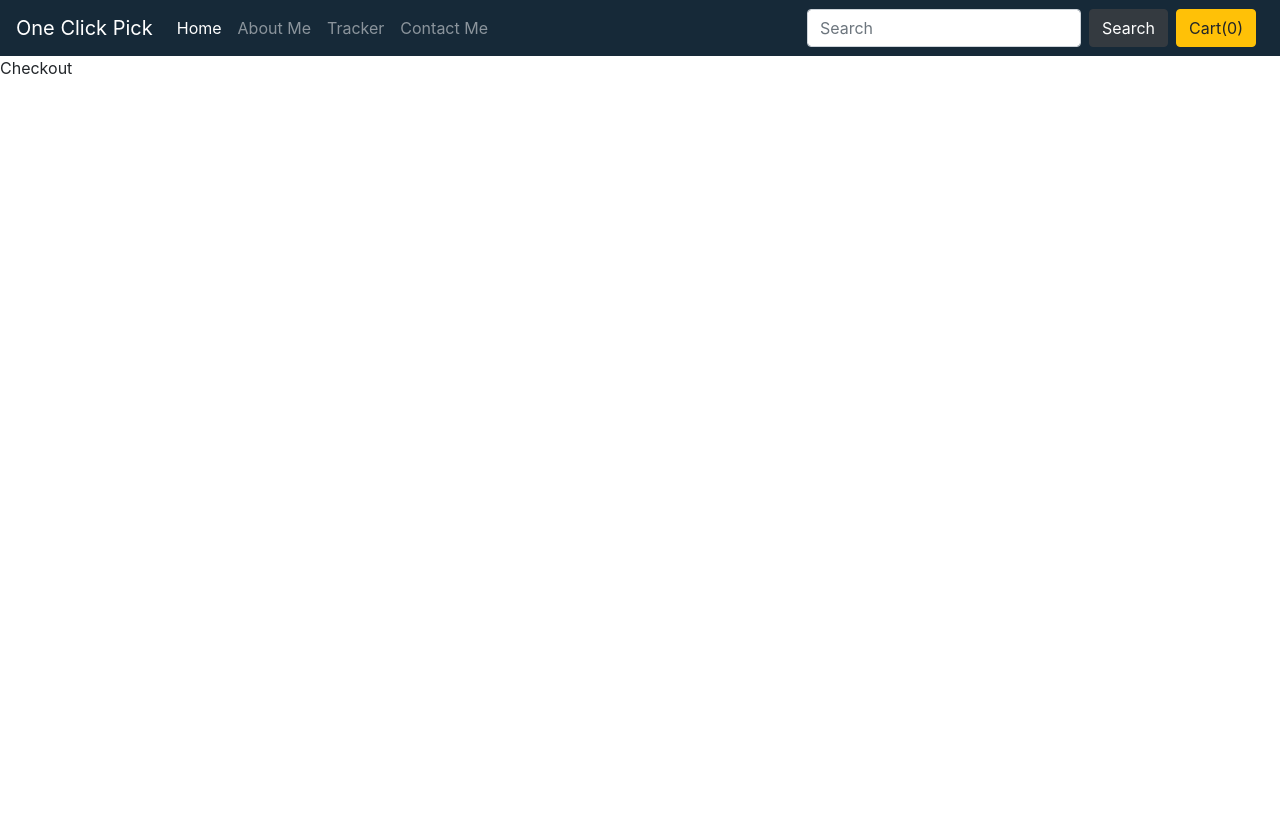
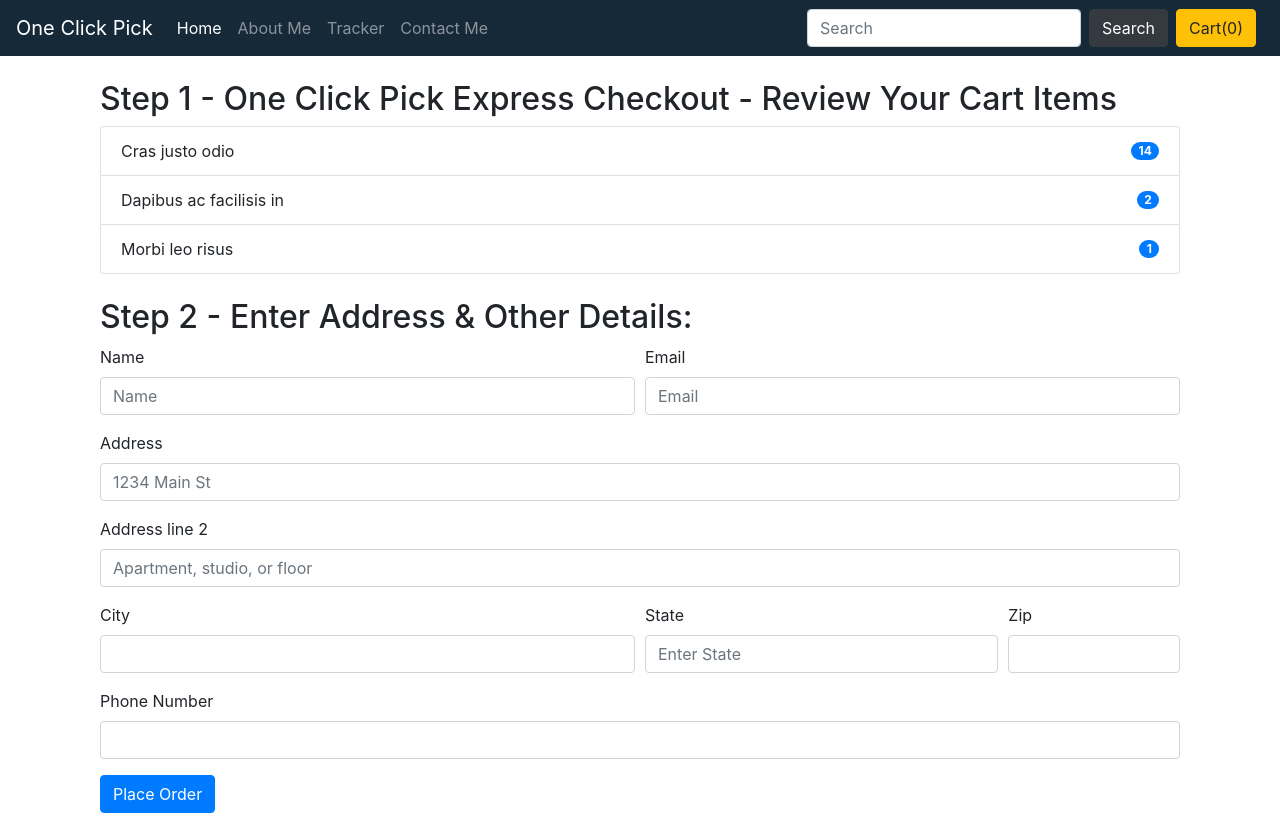
Before and after one commit to IamOmaR22/OneClick_Pick-with-Django, a Django app: page /shop/checkout/ in a window 1280 px wide. Before the commit the page ends 74 px from the top, so only its background shows below. Run offline with Django 3.2, Linux system fonts and the light colour scheme; some libraries are stand-ins or nearby versions.

Commit message:
Checkout Page Created

```diff
--- a/shop/templates/shop/checkout.html
+++ b/shop/templates/shop/checkout.html
@@ -2,7 +2,70 @@
 
 {% block title %} Checkout - One Click Pick {% endblock %}
 
+{% block body %}
 
-{% block body %}
-Checkout
+<div class="container">
+    <div class="col my-4">
+        <h2>Step 1 - One Click Pick Express Checkout - Review Your Cart Items</h2>
+        <div id="items">
+            <ul class="list-group">
+                <li class="list-group-item d-flex justify-content-between align-items-center">
+                    Cras justo odio
+                    <span class="badge badge-primary badge-pill">14</span>
+                </li>
+                <li class="list-group-item d-flex justify-content-between align-items-center">
+                    Dapibus ac facilisis in
+                    <span class="badge badge-primary badge-pill">2</span>
+                </li>
+                <li class="list-group-item d-flex justify-content-between align-items-center">
+                    Morbi leo risus
+                    <span class="badge badge-primary badge-pill">1</span>
+                </li>
+            </ul>
+        </div>
+    </div>
+    <div class="col my-4">
+        <h2>Step 2 - Enter Address & Other Details:</h2>
+        <form>
+            <div class="form-row">
+                <div class="form-group col-md-6">
+                    <label for="inputname">Name</label>
+                    <input type="name" class="form-control" id="inputname" placeholder="Name">
+                </div>
+                <div class="form-group col-md-6">
+                    <label for="inputEmail4">Email</label>
+                    <input type="email" class="form-control" id="inputEmail4" placeholder="Email">
+                </div>
+            </div>
+            <div class="form-group">
+                <label for="inputAddress">Address</label>
+                <input type="text" class="form-control" id="inputAddress" placeholder="1234 Main St">
+            </div>
+            <div class="form-group">
+                <label for="inputAddress2">Address line 2</label>
+                <input type="text" class="form-control" id="inputAddress2" placeholder="Apartment, studio, or floor">
+            </div>
+            <div class="form-row">
+                <div class="form-group col-md-6">
+                    <label for="inputCity">City</label>
+                    <input type="text" class="form-control" id="inputCity">
+                </div>
+                <div class="form-group col-md-4">
+                    <label for="inputState">State</label>
+                    <input type="text" class="form-control" id="inputAddress2" placeholder="Enter State">
+                </div>
+                <div class="form-group col-md-2">
+                    <label for="inputZip">Zip</label>
+                    <input type="text" class="form-control" id="inputZip">
+                </div>
+            </div>
+            <div class="form-group">
+                    <label for="inputZip">Phone Number</label>
+                    <input type="tel" class="form-control" id="inputPhone">
+                </div>
+            <button type="submit" class="btn btn-primary">Place Order</button>
+        </form>
+    </div>
+</div>
+
 {% endblock %}
```
